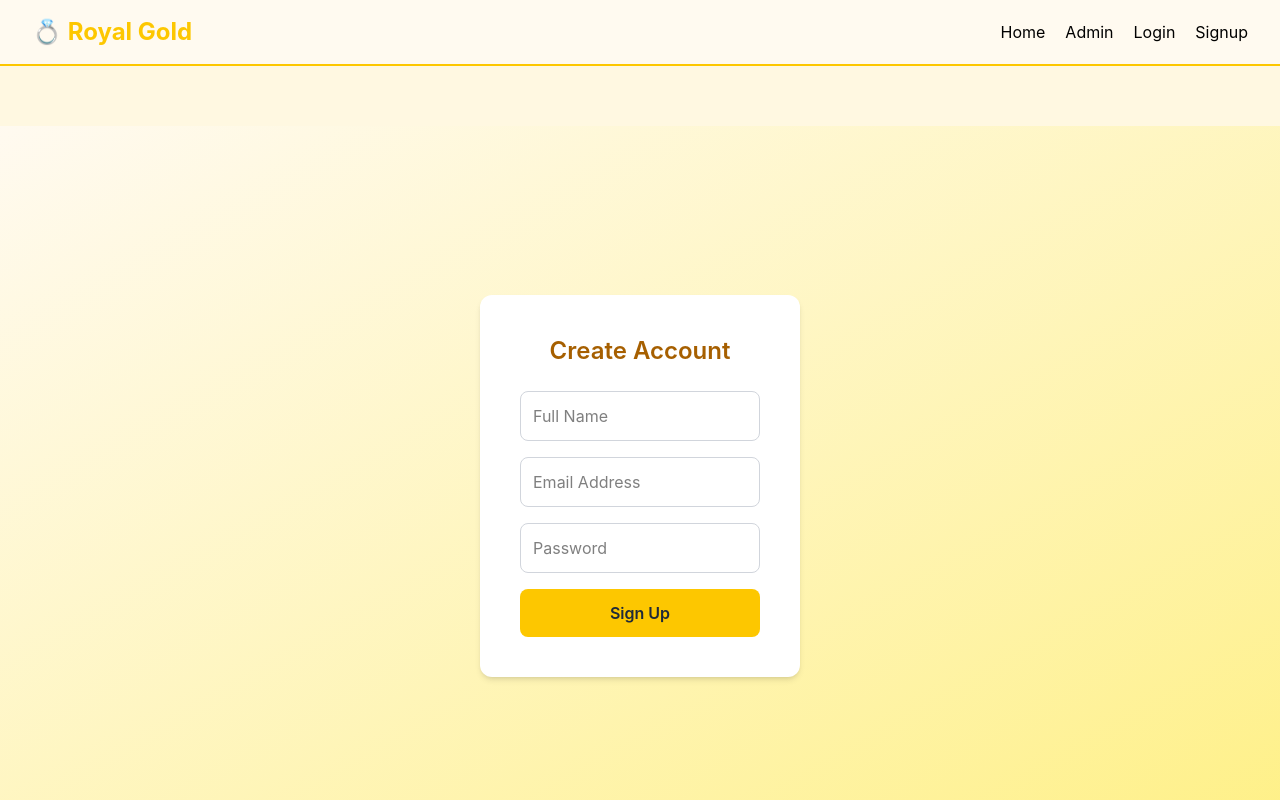
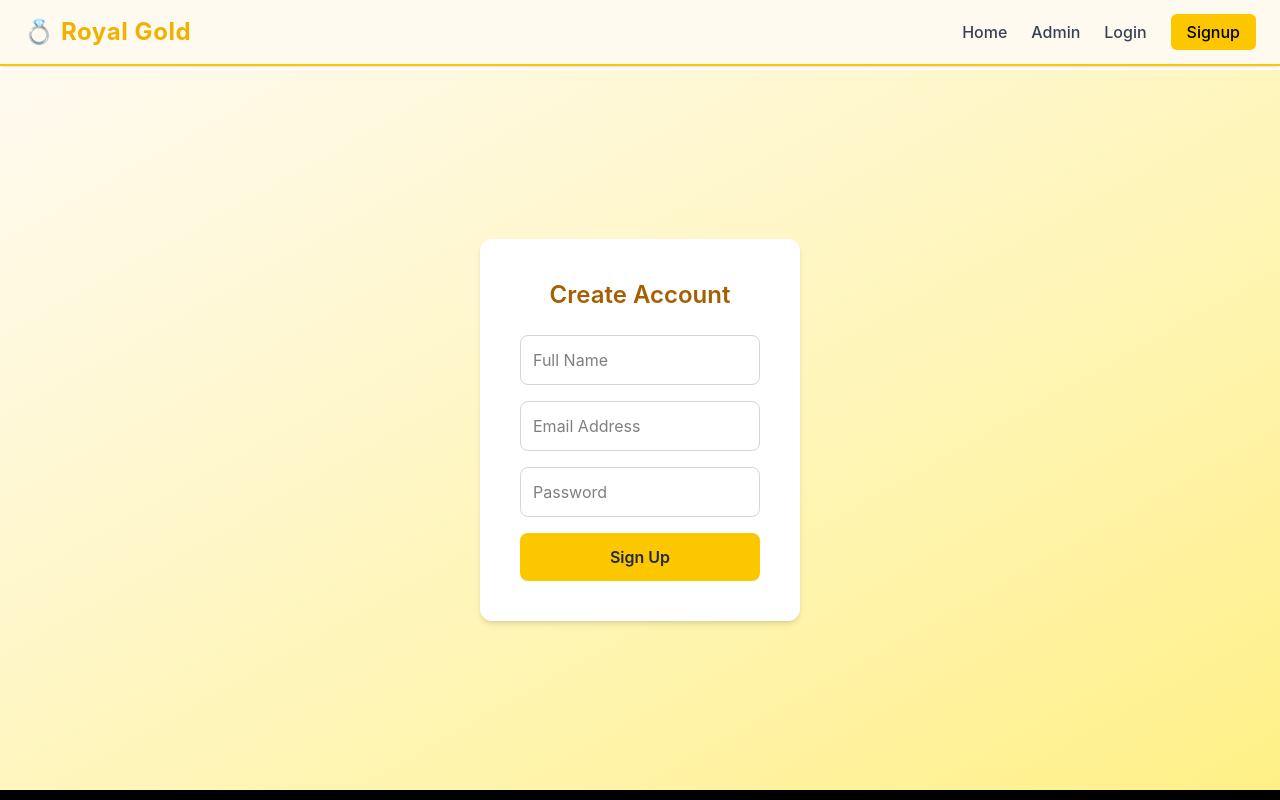
Before and after one commit to Abhisekkaran86/jFrontend, a React (Vite) app: page /signup in a window 1280 px wide. Shown: the top 800 px of the page. Built offline with nearby package versions, Linux system fonts and the light colour scheme; the HTML template or start-up script is replaced by a standard one.

Commit message:
change page11

```diff
--- a/src/App.jsx
+++ b/src/App.jsx
@@ -1,43 +1,4 @@
-// import { useState } from 'react'
 
-// import './App.css'
-// import Home from './pages/Home'
-// import Navbar from './component/Navber'
-// import { Route, Routes } from 'react-router-dom'
-// import Signup from './pages/Signup'
-// import Login from './pages/Login'
-// import AdminDashboard from './pages/AdminDashboard'
-// import AdminLogin from './pages/AdminLogin'
-// import ProductPage from './pages/ProductPage'
-// import CartPage from './pages/Card'
-// import Checkout from './pages/Checkout'
-// import UserOrders from './pages/UserOrders'
-// import AdminOrders from './pages/AdminOrders'
-
-// function App() {
-
-//   return (
-//     <>
-//       <Navbar />
-//       <Routes>
-//         <Route path="/" element={<Home />} />
-//          <Route path="/products" element={<ProductPage />} />
-//         <Route path="/signup" element={<Signup />} />
-//         <Route path="/login" element={<Login />} />
-//         <Route path="/admin" element={<AdminLogin />} />
-//         <Route path="/admin/dashboard" element={<AdminDashboard />} />
-//         <Route path="/cart" element={<CartPage />} />
-//         <Route path="/checkout" element={<Checkout />} />
-//         <Route path="/orders" element={<UserOrders />} />
-//         <Route path="/admin/orders" element={<AdminOrders />} />
-
-
-//       </Routes>
-//     </>
-//   )
-// }
-
-// export default App
 import { useLocation } from 'react-router-dom';
 import { Routes, Route } from 'react-router-dom';
 
@@ -53,7 +14,7 @@ import CartPage from './pages/Cart';
 import Checkout from './pages/Checkout';
 import UserOrders from './pages/UserOrders';
 import AdminOrders from './pages/AdminOrders';
-import Footer from './pages/Footer';
+import Footer from './component/Footer';
 import AdminSignup from './pages/AdminSignup';
 
 function App() {
@@ -61,17 +22,20 @@ function App() {
   const isHome = location.pathname === '/';
 
   return (
-    <>
+    <div className="flex flex-col min-h-screen">
+
+      {/* Fixed Header */}
       <Navbar />
 
+      {/* Page Content */}
+      <main className="flex-grow pt-[70px]">
+
         {isHome ? (
-        // Home page - already has background image inside Home.jsx
           <Routes>
             <Route path="/" element={<Home />} />
           </Routes>
         ) : (
-        // All other pages wrapped with gold background
-        <div style={{ backgroundColor: '#fff8e1', minHeight: '100vh', paddingTop: '60px' }}>
+          <div style={{ backgroundColor: '#fff8e1', minHeight: '100%' }}>
             <Routes>
               <Route path="/products" element={<ProductPage />} />
               <Route path="/signup" element={<Signup />} />
@@ -84,10 +48,15 @@ function App() {
               <Route path="/admin/orders" element={<AdminOrders />} />
               <Route path="/admin/addAdmin" element={<AdminSignup />} />
             </Routes>
-          <Footer/>
           </div>
         )}
-    </>
+
+      </main>
+
+      {/* Footer on all pages */}
+      <Footer />
+
+    </div>
   );
 }
 
--- /dev/null
+++ b/src/component/Layout.jsx
@@ -0,0 +1,21 @@
+import Navbar from "./Navbar";
+import Footer from "./Footer";
+
+export default function Layout({ children }) {
+  return (
+    <div className="flex flex-col min-h-screen">
+
+      {/* Header */}
+      <Navbar />
+
+      {/* Page Content */}
+      <main className="flex-grow pt-20">
+        {children}
+      </main>
+
+      {/* Footer */}
+      <Footer />
+
+    </div>
+  );
+}
--- a/src/component/Navbar.jsx
+++ b/src/component/Navbar.jsx
@@ -7,6 +7,7 @@ export default function Navbar() {
 
   const [isLoggedIn, setIsLoggedIn] = useState(false);
   const [isAdmin, setIsAdmin] = useState(false);
+  const [menuOpen, setMenuOpen] = useState(false);
 
   useEffect(() => {
     const user = JSON.parse(localStorage.getItem("user"));
@@ -24,34 +25,31 @@ export default function Navbar() {
   };
 
   return (
-    <nav className="bg-[#fffaf0] px-8 py-4 border-b-2 border-yellow-400 flex justify-between items-center shadow-sm font-sans">
+    <nav className="fixed top-0 left-0 w-full bg-[#fffaf0] border-b-2 border-yellow-400 shadow-sm z-50">
 
-      {/* Brand */}
-      <div className="text-2xl font-bold text-yellow-400">
+      <div className="max-w-7xl mx-auto px-6 py-4 flex justify-between items-center">
+
+        {/* Logo */}
+        <Link
+          to="/"
+          className="text-2xl font-bold text-yellow-500 tracking-wide"
+        >
           💍 Royal Gold
-      </div>
+        </Link>
 
-      <ul className="flex gap-5 items-center">
+        {/* Desktop Menu */}
+        <ul className="hidden md:flex gap-6 items-center text-gray-700 font-medium">
 
-        {/* Admin Links */}
           {isAdmin ? (
             <>
-            <li>
-              <Link className="nav-link" to="/admin/dashboard">Dashboard</Link>
-            </li>
-
-            <li>
-              <Link className="nav-link" to="/admin/orders">All Orders</Link>
-            </li>
-
-            <li>
-              <Link className="nav-link" to="/admin/addAdmin">Add Admin</Link>
-            </li>
+              <li><Link className="hover:text-yellow-500" to="/admin/dashboard">Dashboard</Link></li>
+              <li><Link className="hover:text-yellow-500" to="/admin/orders">Orders</Link></li>
+              <li><Link className="hover:text-yellow-500" to="/admin/addAdmin">Add Admin</Link></li>
 
               <li>
                 <button
                   onClick={handleLogout}
-                className="text-red-500 cursor-pointer text-base"
+                  className="text-red-500 hover:text-red-600"
                 >
                   Logout
                 </button>
@@ -59,45 +57,97 @@ export default function Navbar() {
             </>
           ) : (
             <>
-            <li>
-              <Link className="nav-link" to="/">Home</Link>
-            </li>
+              <li><Link className="hover:text-yellow-500" to="/">Home</Link></li>
 
               {isLoggedIn && (
                 <>
-                <li>
-                  <Link className="nav-link" to="/cart">Cart</Link>
-                </li>
-
-                <li>
-                  <Link className="nav-link" to="/checkout">Checkout</Link>
-                </li>
-
-                <li>
-                  <Link className="nav-link" to="/orders">My Orders</Link>
-                </li>
+                  <li><Link className="hover:text-yellow-500" to="/cart">Cart</Link></li>
+                  <li><Link className="hover:text-yellow-500" to="/checkout">Checkout</Link></li>
+                  <li><Link className="hover:text-yellow-500" to="/orders">My Orders</Link></li>
                 </>
               )}
 
               {!isLoggedIn ? (
                 <>
+                  <li><Link className="hover:text-yellow-500" to="/admin">Admin</Link></li>
+                  <li><Link className="hover:text-yellow-500" to="/login">Login</Link></li>
                   <li>
-                  <Link className="nav-link" to="/admin">Admin</Link>
-                </li>
-
-                <li>
-                  <Link className="nav-link" to="/login">Login</Link>
-                </li>
-
-                <li>
-                  <Link className="nav-link" to="/signup">Signup</Link>
+                    <Link
+                      className="bg-yellow-400 text-black px-4 py-2 rounded-md hover:bg-yellow-500"
+                      to="/signup"
+                    >
+                      Signup
+                    </Link>
                   </li>
                 </>
               ) : (
                 <li>
                   <button
                     onClick={handleLogout}
-                  className="text-red-500 cursor-pointer text-base"
+                    className="text-red-500 hover:text-red-600"
+                  >
+                    Logout
+                  </button>
+                </li>
+              )}
+            </>
+          )}
+        </ul>
+
+        {/* Mobile Menu Button */}
+        <button
+          className="md:hidden text-2xl"
+          onClick={() => setMenuOpen(!menuOpen)}
+        >
+          ☰
+        </button>
+
+      </div>
+
+      {/* Mobile Menu */}
+      {menuOpen && (
+        <div className="md:hidden bg-white border-t">
+
+          <ul className="flex flex-col p-4 gap-4 text-gray-700 font-medium">
+
+            {isAdmin ? (
+              <>
+                <li><Link to="/admin/dashboard">Dashboard</Link></li>
+                <li><Link to="/admin/orders">Orders</Link></li>
+                <li><Link to="/admin/addAdmin">Add Admin</Link></li>
+
+                <li>
+                  <button
+                    onClick={handleLogout}
+                    className="text-red-500"
+                  >
+                    Logout
+                  </button>
+                </li>
+              </>
+            ) : (
+              <>
+                <li><Link to="/">Home</Link></li>
+
+                {isLoggedIn && (
+                  <>
+                    <li><Link to="/cart">Cart</Link></li>
+                    <li><Link to="/checkout">Checkout</Link></li>
+                    <li><Link to="/orders">My Orders</Link></li>
+                  </>
+                )}
+
+                {!isLoggedIn ? (
+                  <>
+                    <li><Link to="/admin">Admin</Link></li>
+                    <li><Link to="/login">Login</Link></li>
+                    <li><Link to="/signup">Signup</Link></li>
+                  </>
+                ) : (
+                  <li>
+                    <button
+                      onClick={handleLogout}
+                      className="text-red-500"
                     >
                       Logout
                     </button>
@@ -107,6 +157,10 @@ export default function Navbar() {
             )}
 
           </ul>
+
+        </div>
+      )}
+
     </nav>
   );
 }
--- a/src/pages/Signup.jsx
+++ b/src/pages/Signup.jsx
@@ -1,4 +1,5 @@
 import { useState } from "react";
+import { useNavigate } from "react-router-dom";
 import API from "../utils/api";
 
 export default function Signup() {
@@ -6,11 +7,14 @@ export default function Signup() {
   const [email, setEmail] = useState("");
   const [password, setPassword] = useState("");
 
+  const navigate = useNavigate();
+
   const signup = async (e) => {
     e.preventDefault();
     try {
       await API.post("/auth/register", { name, email, password });
       alert("Signup successful! Please login.");
+      navigate("/login"); // redirect to login
     } catch (err) {
       alert("Signup failed. Try again.");
     }
```
Also changed, not shown: src/component/Footer.jsx (renamed from src/pages/Footer.jsx). Lines whose indentation alone changed are shown as unchanged.
